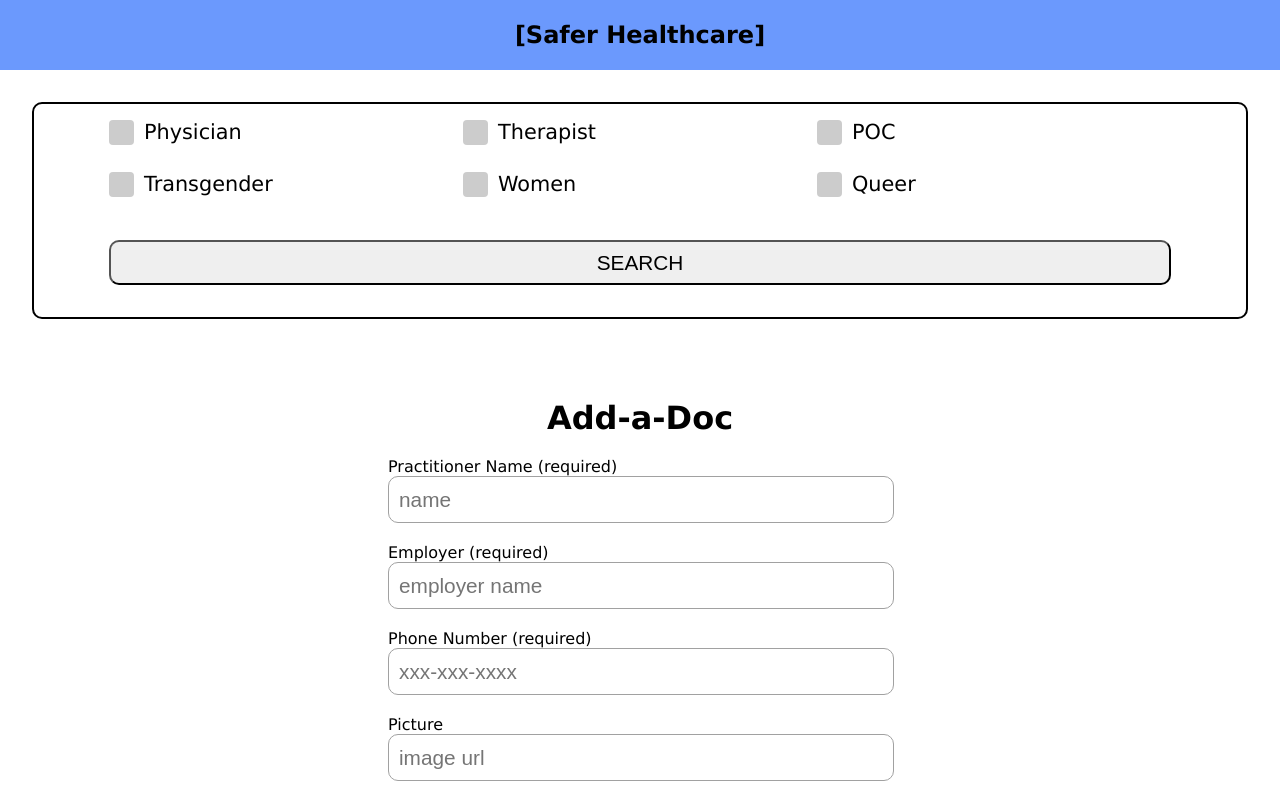
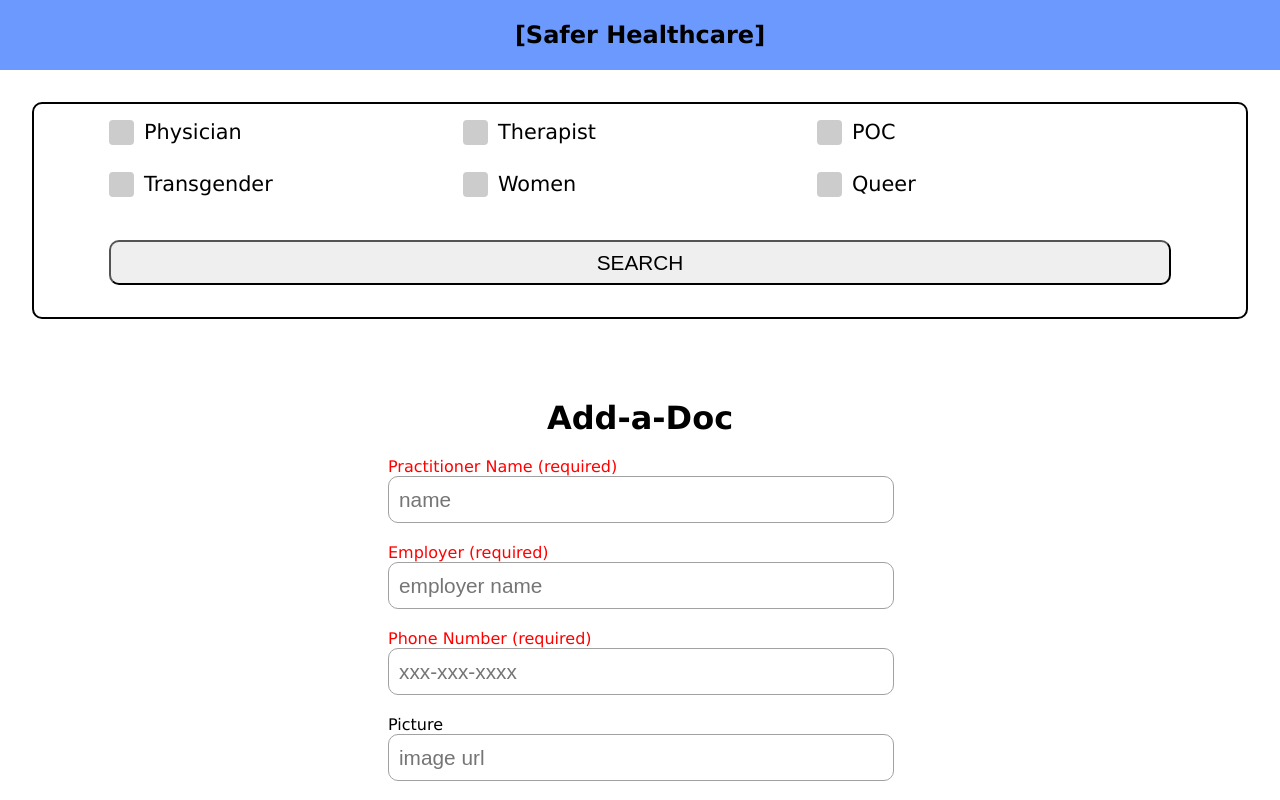
Before and after one commit to AwrenNuit/safer-care-coop, a React (Create React App) app: page /add-a-doc in a window 1280 px wide. Shown: the top 800 px of the page. Built offline with nearby package versions, Linux system fonts and the light colour scheme; no server answers; the database is empty.

Commit message:
required textfields are red if not filled out

```diff
--- a/src/components/AddPractitioner/Input.js
+++ b/src/components/AddPractitioner/Input.js
@@ -1,11 +1,24 @@
 import React from "react";
 
 export default function Input(props) {
+  const setStyle = () => {
+    if (!props.required) {
+      return;
+    } else {
+      if (props.label === "Phone Number" && props.value.length !== 12) {
+        return { color: "red" };
+      } else if (props.label !== "Phone Number" && props.value.length === 0) {
+        return { color: "red" };
+      } else {
+        return;
+      }
+    }
+  };
   return (
     <>
       {props.type === "text" ? (
         <div style={{ marginTop: "20px" }}>
-          <label>
+          <label style={setStyle()}>
             {props.required ? `${props.label} (required)` : props.label}
           </label>
           <br />
@@ -18,16 +31,24 @@ export default function Input(props) {
           />
         </div>
       ) : (
-        <label className={props.type === 'checkbox' ? 'checkbox-container' : 'radio-container'}>
+        <label
+          className={
+            props.type === "checkbox" ? "checkbox-container" : "radio-container"
+          }
+        >
           {props.label}
           <input
-            className={props.type === 'checkbox' ? 'checkbox' : 'radio'}
+            className={props.type === "checkbox" ? "checkbox" : "radio"}
             name={props.name || null}
             onChange={(e) => props.handleChange(e.target.checked, props.label)}
             type={props.type}
             value={props.value}
           />
-          <span className={props.type === 'checkbox' ? 'checkbox-check' : 'radio-active'}></span>
+          <span
+            className={
+              props.type === "checkbox" ? "checkbox-check" : "radio-active"
+            }
+          ></span>
         </label>
       )}
     </>
```
